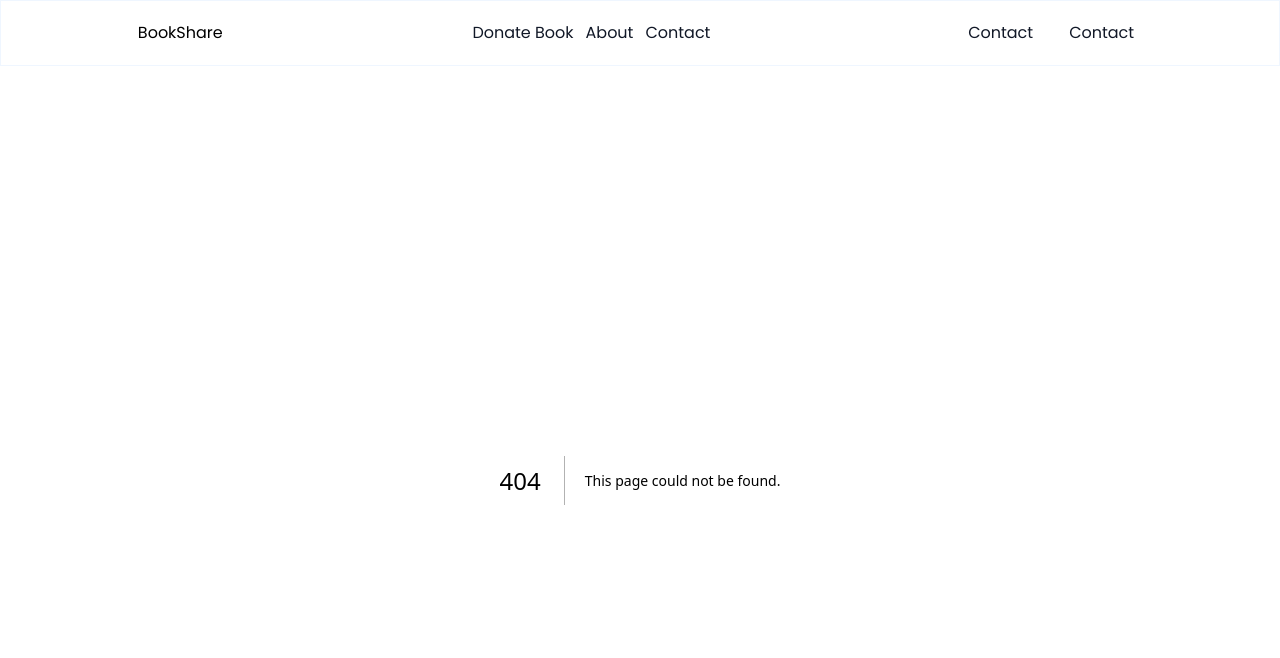
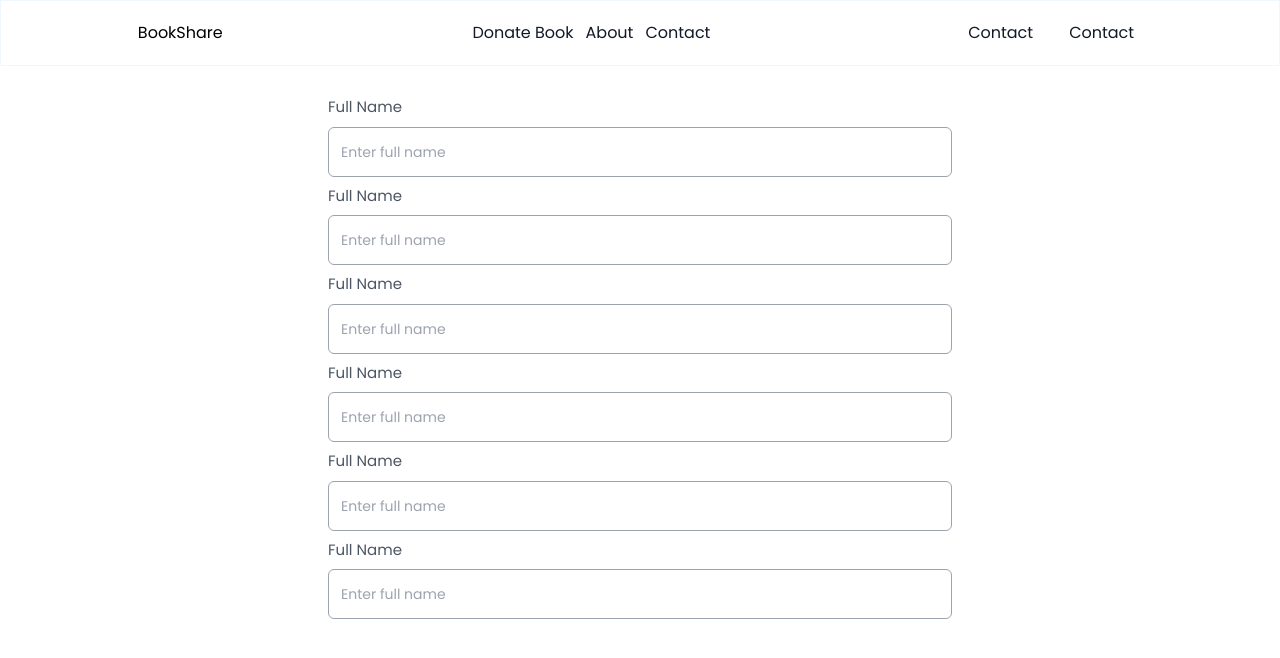
Before and after one commit to dogomayana/bookshare, a Next.js app: page /pages/donateBook in a window 1280 px wide. Before the commit this address had no page. Shown: the top 658 px of the page. Built offline with nearby package versions, Linux system fonts and the light colour scheme.

Commit message:
donateBook UI

```diff
--- /dev/null
+++ b/app/pages/donateBook/donateBook.tsx
@@ -0,0 +1,88 @@
+function DonateBook() {
+  return (
+    <>
+      <form className="w-full p-1 md:w-6/12 mx-auto md:p-2">
+        <label htmlFor="Full Name" className="block">
+          <span className="my-2 block text-gray-600 text-[15px]">
+            Full Name
+          </span>
+          <input
+            type="text"
+            name="fullName"
+            id=""
+            //   onChange={handleChange}
+            className="p-3 w-full block border border-gray-400 rounded-md placeholder:text-sm focus"
+            placeholder="Enter full name"
+          />
+        </label>
+        <label htmlFor="Full Name" className="block">
+          <span className="my-2 block text-gray-600 text-[15px]">
+            Full Name
+          </span>
+          <input
+            type="text"
+            name="fullName"
+            id=""
+            //   onChange={handleChange}
+            className="p-3 w-full block border border-gray-400 rounded-md placeholder:text-sm focus"
+            placeholder="Enter full name"
+          />
+        </label>
+        <label htmlFor="Full Name" className="block">
+          <span className="my-2 block text-gray-600 text-[15px]">
+            Full Name
+          </span>
+          <input
+            type="text"
+            name="fullName"
+            id=""
+            //   onChange={handleChange}
+            className="p-3 w-full block border border-gray-400 rounded-md placeholder:text-sm focus"
+            placeholder="Enter full name"
+          />
+        </label>
+        <label htmlFor="Full Name" className="block">
+          <span className="my-2 block text-gray-600 text-[15px]">
+            Full Name
+          </span>
+          <input
+            type="text"
+            name="fullName"
+            id=""
+            //   onChange={handleChange}
+            className="p-3 w-full block border border-gray-400 rounded-md placeholder:text-sm focus"
+            placeholder="Enter full name"
+          />
+        </label>
+        <label htmlFor="Full Name" className="block">
+          <span className="my-2 block text-gray-600 text-[15px]">
+            Full Name
+          </span>
+          <input
+            type="text"
+            name="fullName"
+            id=""
+            //   onChange={handleChange}
+            className="p-3 w-full block border border-gray-400 rounded-md placeholder:text-sm focus"
+            placeholder="Enter full name"
+          />
+        </label>
+        <label htmlFor="Full Name" className="block">
+          <span className="my-2 block text-gray-600 text-[15px]">
+            Full Name
+          </span>
+          <input
+            type="text"
+            name="fullName"
+            id=""
+            //   onChange={handleChange}
+            className="p-3 w-full block border border-gray-400 rounded-md placeholder:text-sm focus"
+            placeholder="Enter full name"
+          />
+        </label>
+      </form>
+    </>
+  );
+}
+
+export default DonateBook;
--- /dev/null
+++ b/app/pages/donateBook/page.tsx
@@ -0,0 +1,9 @@
+import DonateBook from "./donateBook";
+
+export default function page() {
+  return (
+    <>
+      <DonateBook />
+    </>
+  );
+}
```
